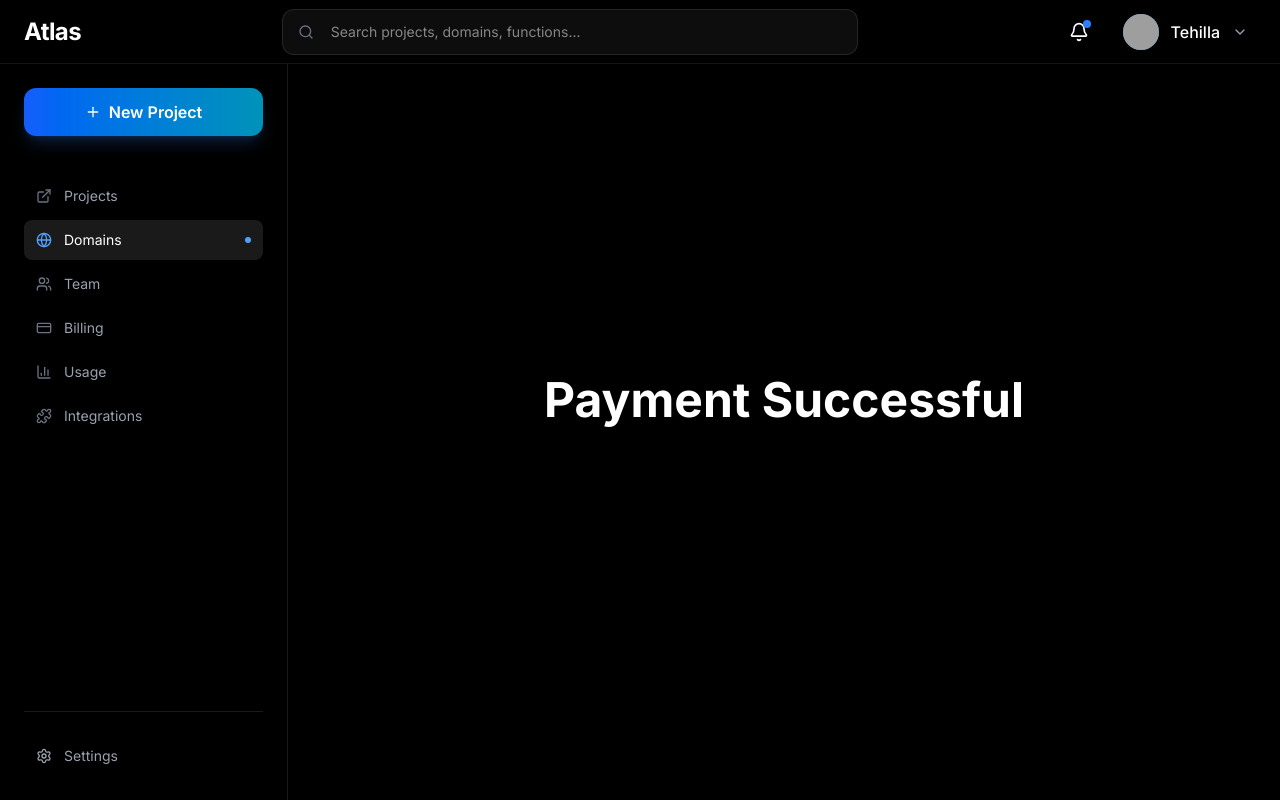
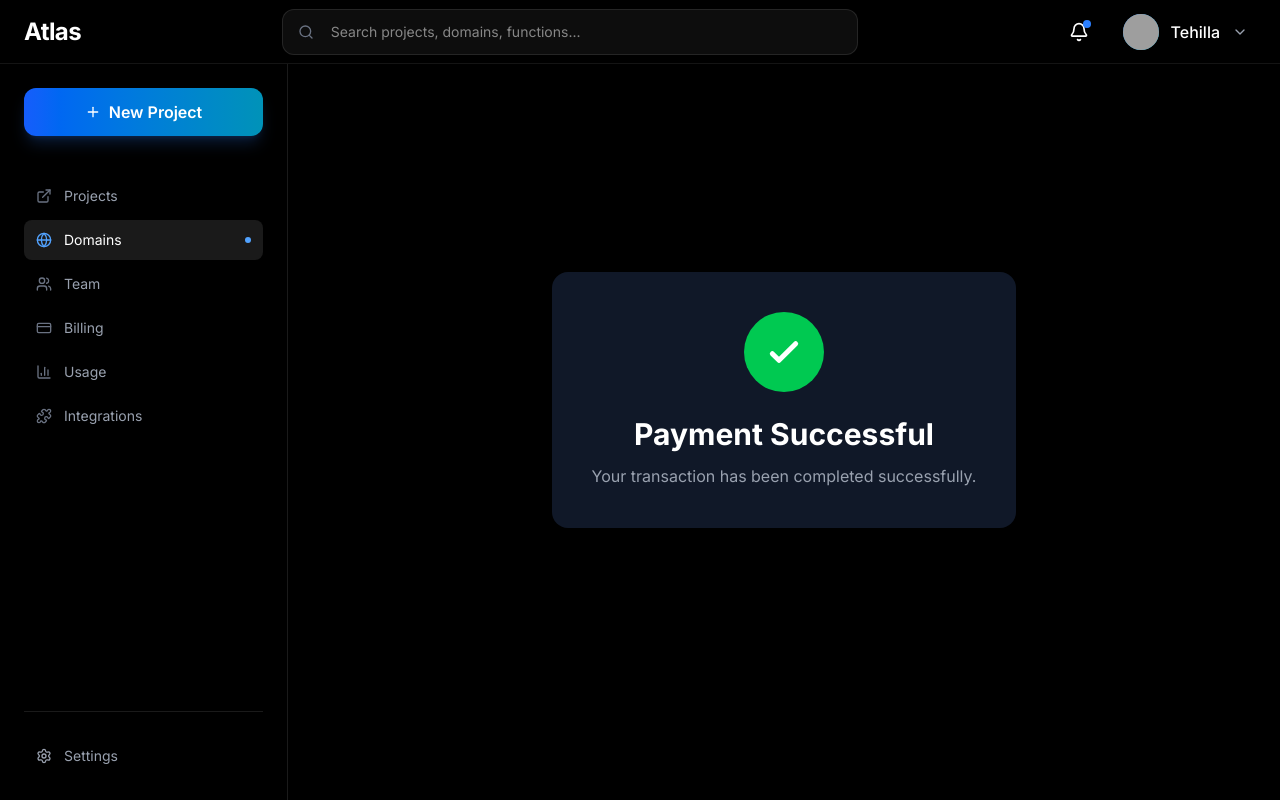
Before and after one commit to TEHILLA-22/atlas, a Next.js app: page /dashboard/domains/success in a window 1280 px wide. Built offline with nearby package versions, Linux system fonts and the light colour scheme; grey boxes are pictures that could not be loaded.

Commit message:
Refactor success page with enhanced UI elements
Updated the success component to enhance UI with a success tick and improved styling.

```diff
--- a/src/app/dashboard/domains/success/page.tsx
+++ b/src/app/dashboard/domains/success/page.tsx
@@ -1,7 +1,34 @@
-export default function success() {
-    return (
-        <div className="flex items-center justify-center min-h-screen">
-            <h1 className="text-white-500 text-5xl font-bold justify-center">Payment Successful</h1>
+export default function Success() {
+  return (
+    <div className="min-h-screen flex items-center justify-center bg-black">
+      <div className="flex flex-col items-center justify-center bg-gray-900 p-10 rounded-2xl shadow-lg">
+
+        {/* Tick Button */}
+        <div className="flex items-center justify-center w-20 h-20 rounded-full bg-green-500 mb-6">
+          <svg
+            className="w-10 h-10 text-white"
+            fill="none"
+            stroke="currentColor"
+            strokeWidth="3"
+            viewBox="0 0 24 24"
+          >
+            <path
+              strokeLinecap="round"
+              strokeLinejoin="round"
+              d="M5 13l4 4L19 7"
+            />
+          </svg>
         </div>
-    )
+
+        {/* Success Text */}
+        <h1 className="text-2xl md:text-3xl font-bold text-white text-center">
+          Payment Successful
+        </h1>
+
+        <p className="text-gray-400 mt-3 text-center">
+          Your transaction has been completed successfully.
+        </p>
+      </div>
+    </div>
+  );
 }
```
